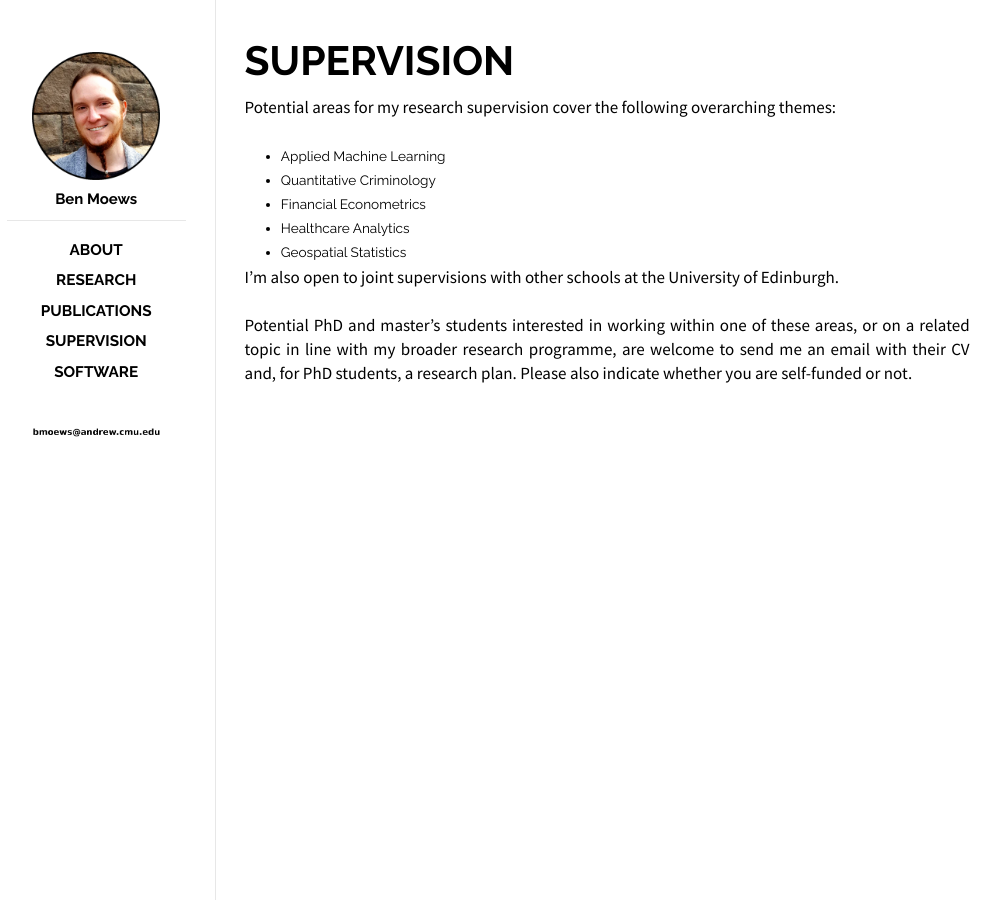
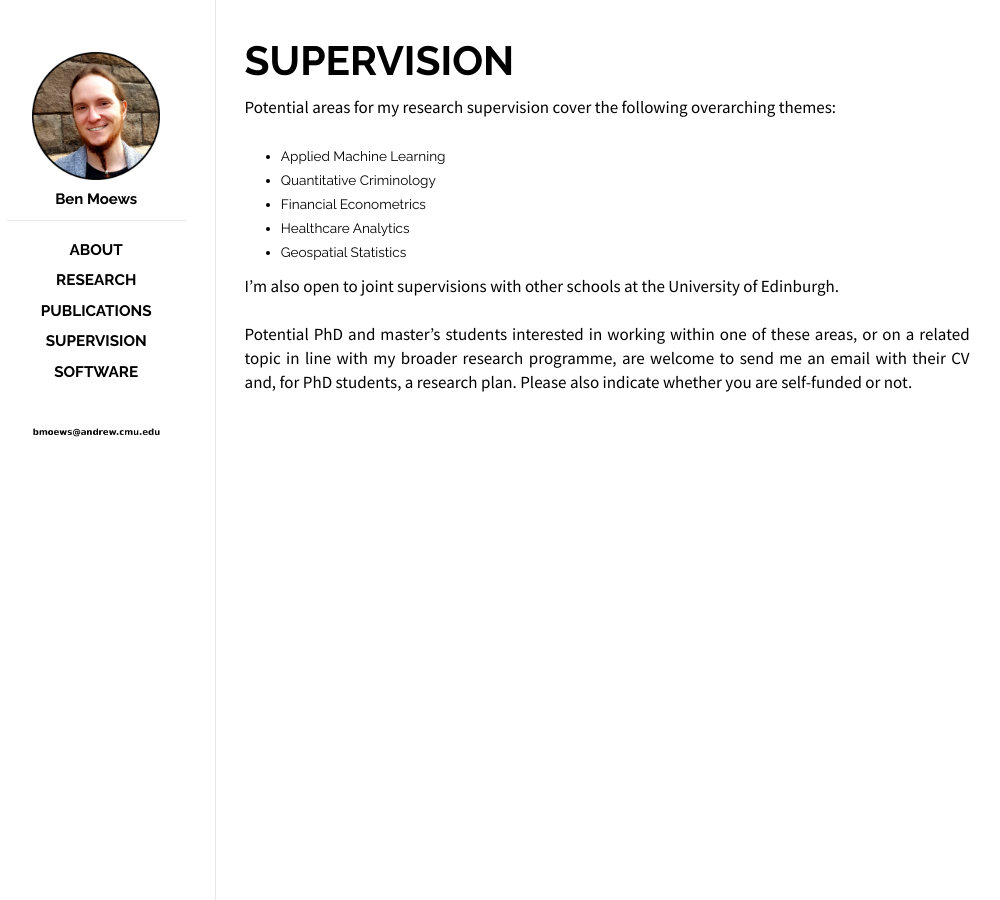
Before and after one commit to moews/moews.github.io, a Jekyll site: the page built from _posts/2017-03-25-supervision.md, in a window 1280 px wide. Shown: the whole page, without its empty margins (143-1143 px from the left). Built offline with Jekyll 4.4.1, drawn with Linux system fonts in a browser that asks for light colours.

Commit message:
Update 2017-03-25-supervision.md

```diff
--- a/_posts/2017-03-25-supervision.md
+++ b/_posts/2017-03-25-supervision.md
@@ -14,7 +14,7 @@
 * Healthcare Analytics
 * Geospatial Statistics
 
-<div style="height:1px;font-size:1px;">&nbsp;</div>
+<div style="height:10px;font-size:1px;">&nbsp;</div>
 
 I'm also open to joint supervisions with other schools at the University of Edinburgh.
 
```
